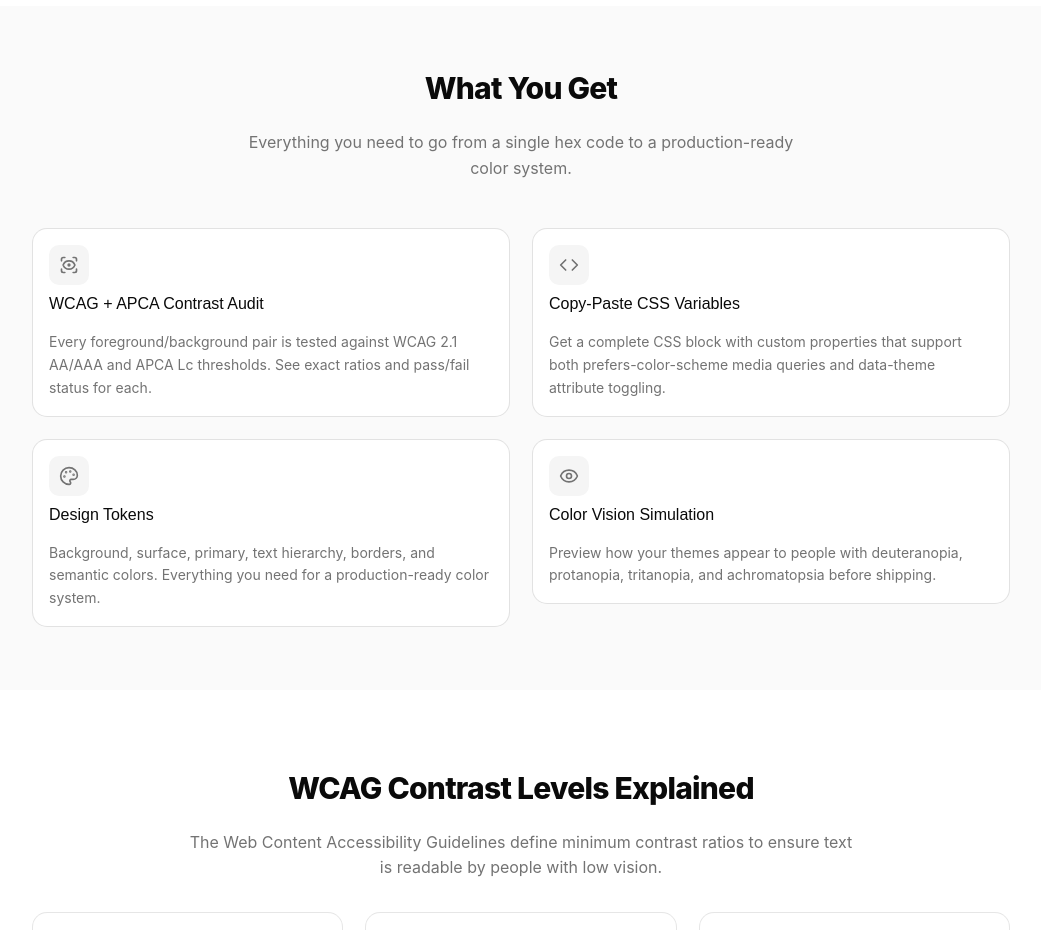
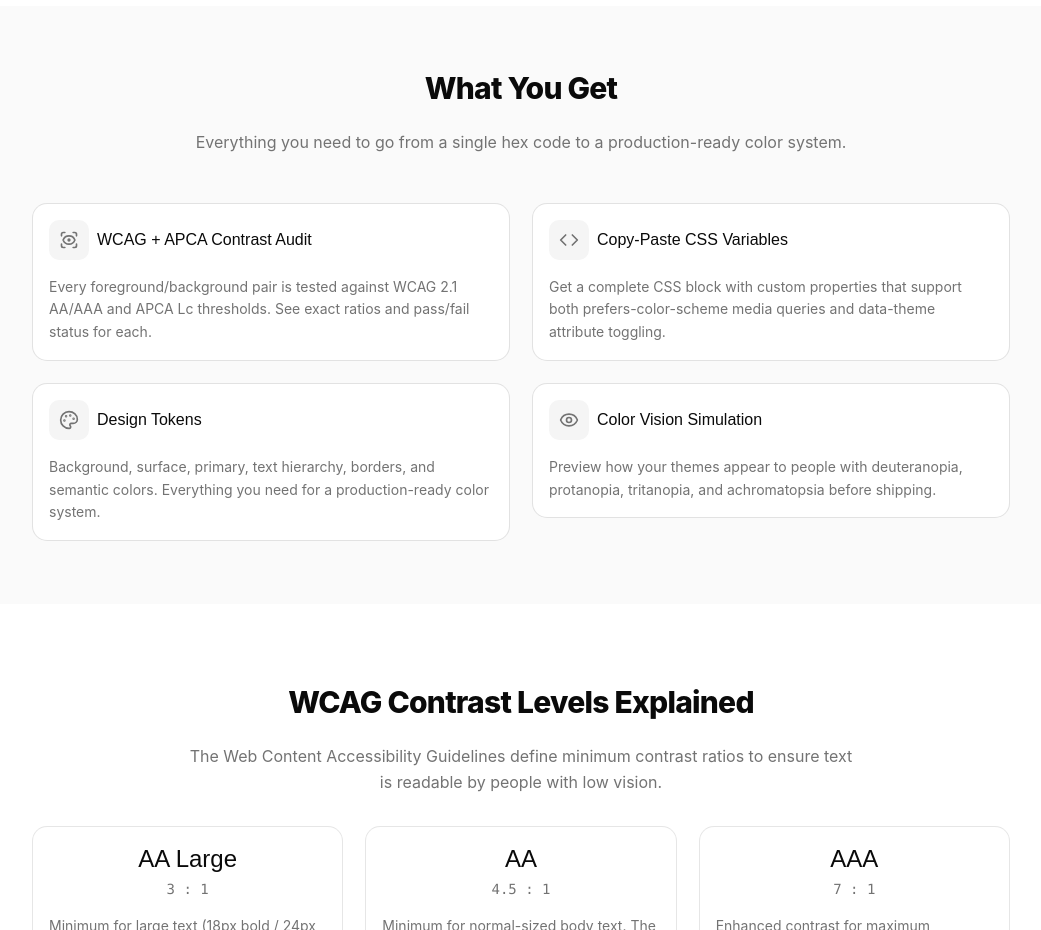
Before and after one commit to mirabelledoiron/colorX, a React (Vite) app in the folder apps/web/: page / in a window 1280 px wide. Shown: the part 1160-2090 px from the top of the page, without its empty margins (119-1160 px from the left). Built offline with nearby package versions, Linux system fonts and the light colour scheme; a web font is replaced by a local one.

Commit message:
Tweak Features section: single-line subtitle, inline card icons

```diff
--- a/apps/web/src/components/landing/Features.tsx
+++ b/apps/web/src/components/landing/Features.tsx
@@ -1,7 +1,7 @@
 import type { ReactNode } from "react";
 import { motion } from "motion/react";
 import { Card, CardHeader, CardTitle, CardContent } from "@/components/ui/card";
-import { Container, Grid, Stack } from "@/components/layout/primitives";
+import { Container, Flex, Grid, Stack } from "@/components/layout/primitives";
 import { AnimateIn } from "@/components/common/AnimateIn";
 import { ScanEye, Code, Palette, Eye } from "lucide-react";
 
@@ -47,9 +47,8 @@ export function Features() {
             <h2 className="text-3xl font-extrabold tracking-tight">
               What You Get
             </h2>
-            <p className="max-w-xl text-muted-foreground">
-              Everything you need to go from a single hex code to a production-ready
-              color system.
+            <p className="text-muted-foreground">
+              Everything you need to go from a single hex code to a production-ready color system.
             </p>
           </Stack>
         </AnimateIn>
@@ -62,10 +61,12 @@ export function Features() {
               >
                 <Card>
                   <CardHeader>
-                    <span className="mb-1 flex h-10 w-10 items-center justify-center rounded-lg bg-muted text-muted-foreground">
-                      {feature.icon}
-                    </span>
-                    <CardTitle>{feature.title}</CardTitle>
+                    <Flex align="center" gap="sm">
+                      <span className="flex h-10 w-10 shrink-0 items-center justify-center rounded-lg bg-muted text-muted-foreground">
+                        {feature.icon}
+                      </span>
+                      <CardTitle>{feature.title}</CardTitle>
+                    </Flex>
                   </CardHeader>
                   <CardContent>
                     <p className="text-sm leading-relaxed text-muted-foreground">
```
